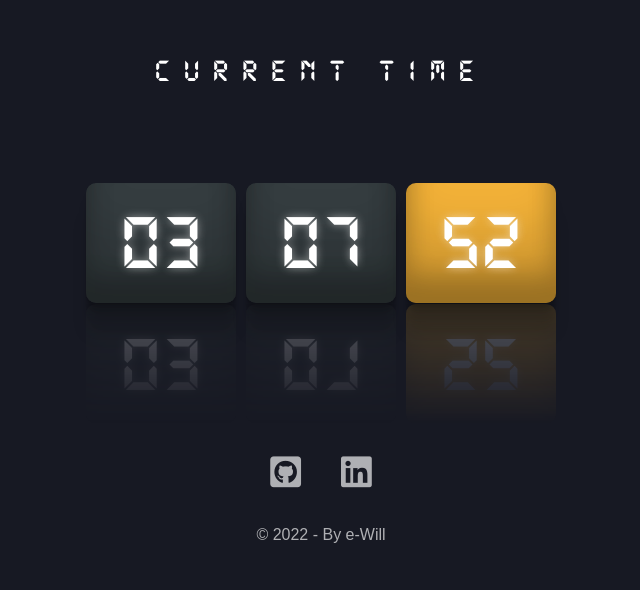
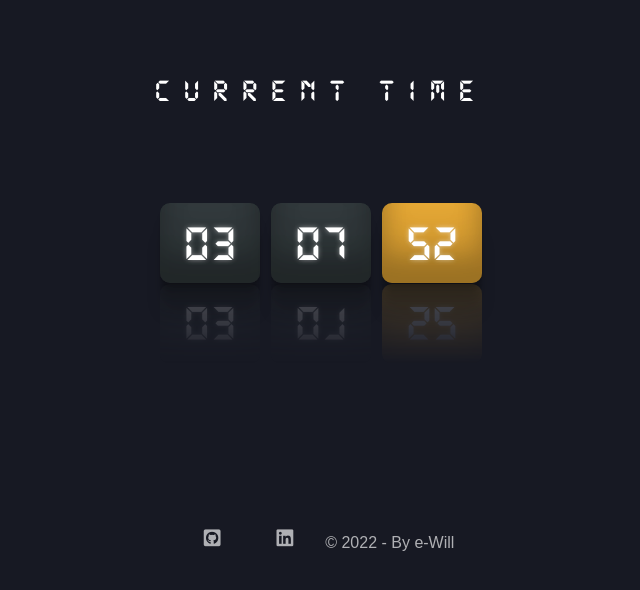
Before and after one commit to DeW-ill/Current-time, a plain HTML site: page index.html in a window 1280 px wide. Shown: the part 208-798 px from the top of the page, without its empty margins (319-959 px from the left). Drawn offline with Linux system fonts and the light colour scheme.

Commit message:
Ajuste media query

```diff
--- a/css/index.css
+++ b/css/index.css
@@ -90,6 +90,42 @@ p {
     color: rgba(255, 255, 255, 0.658);
 }
 
+@media screen and (min-width: 768px) {
+
+    #clock h2{
+       display: flex;
+       flex-direction: column;
+    }
+
+    #clock #time div span {
+    width: 100px;
+    height: 80px;
+    font-size: 3.2em;
+    }
+
+    #clock #time div{
+        margin: auto;
+    }
+
+    footer {
+        margin-bottom: 1rem;
+        display: flex;
+        align-items: center;
+        justify-content: center;
+    }
+
+    .icons a {
+        font-size: 1.2rem;
+        margin-left: 1rem;
+    }
+
+    p {
+        font-size: 1rem;
+        margin-left: 2rem;
+        margin-bottom: 1.5rem;
+    }
+}
+
 @media screen and (max-width: 640px) {
 
     #clock h2{
```
